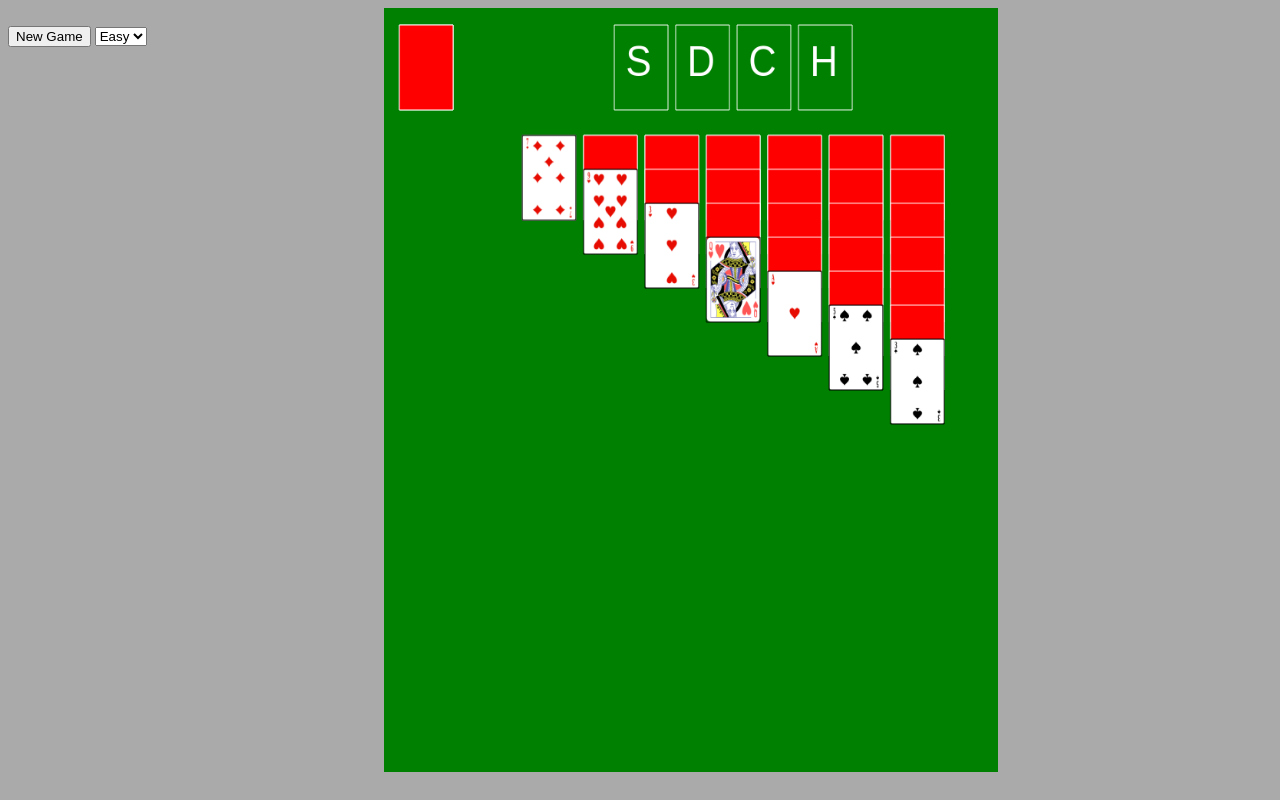
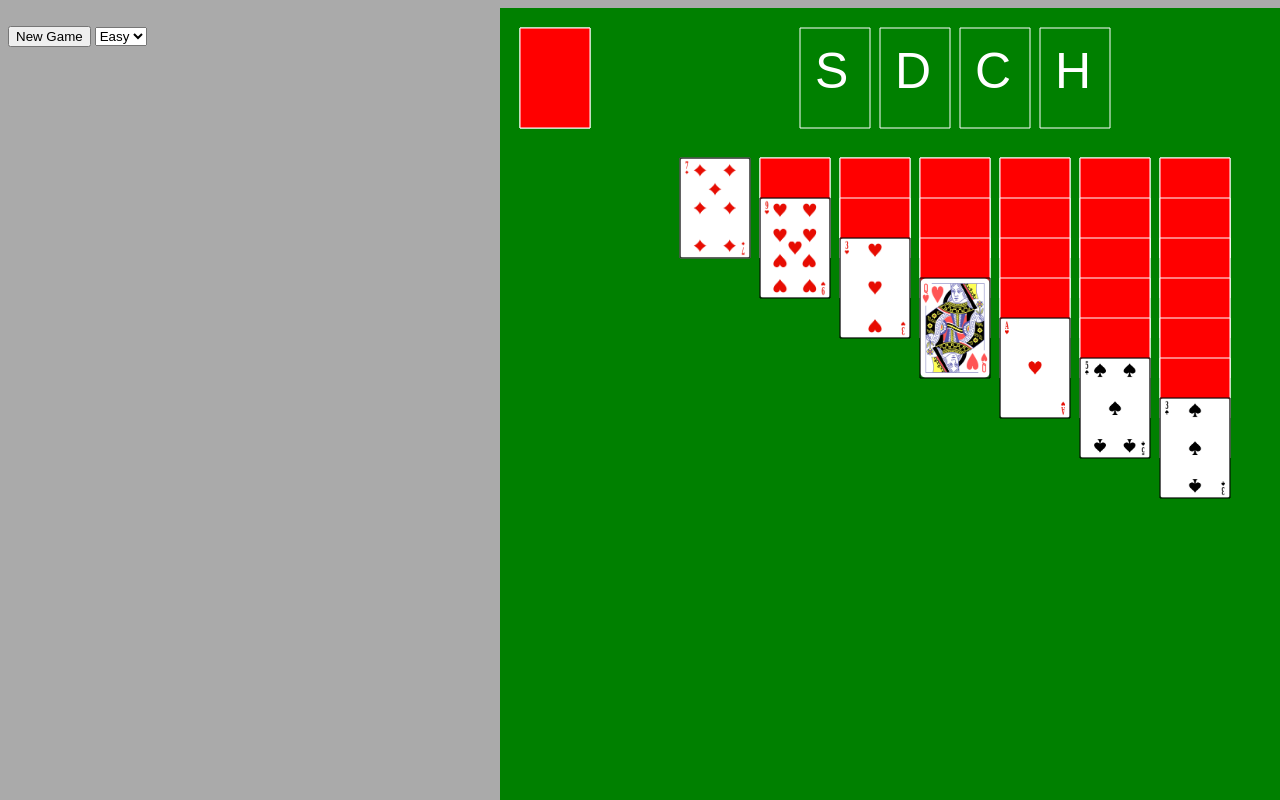
Before and after one commit to MwayiKashoko/Solitaire, a plain HTML site: page index.html in a window 1280 px wide. Drawn offline with Linux system fonts and the light colour scheme.

Commit message:
Update index.html

```diff
--- a/index.html
+++ b/index.html
@@ -13,9 +13,7 @@
             #canvas {
                 background-color: green;
                 position: fixed;
-                left: 30vw;
-                width: 48vw;
-                height: 95.54vh;
+                left: 500px;
             }
         </style>
     </head>
```
